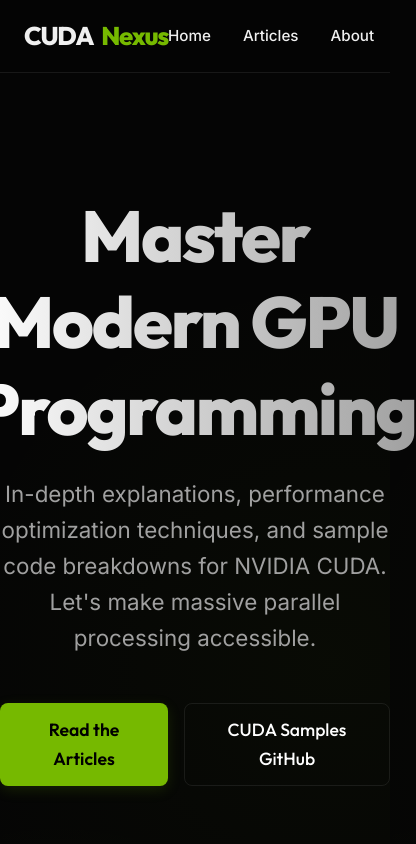
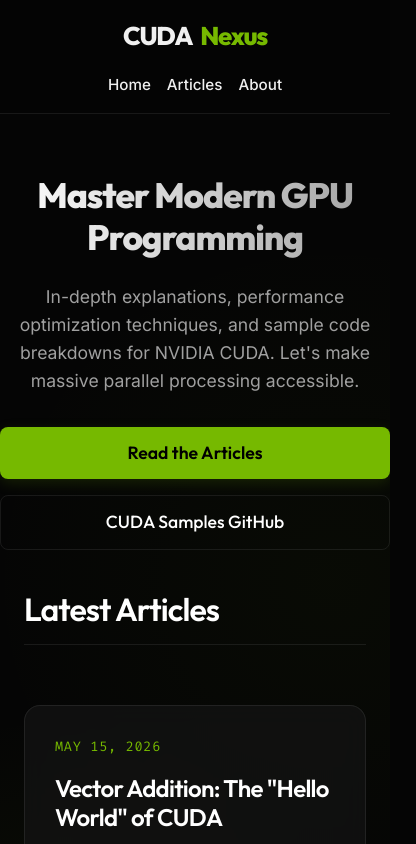
Before and after one commit to bkdhorajiya/cuda-nexus-blog, a Next.js app: page / in a window 390 px wide. Shown: the top 844 px of the page, 416 px wide, since content can reach past the window. Built offline with nearby package versions, Linux system fonts and the light colour scheme.

Commit message:
Enhance mobile responsiveness

```diff
--- a/app/globals.css
+++ b/app/globals.css
@@ -233,3 +233,49 @@
 .post-card-link:hover {
   gap: 12px;
 }
+
+/* Mobile Responsiveness Improvements */
+@media (max-width: 768px) {
+  .hero-section {
+    padding: 60px 0 40px;
+  }
+
+  .hero-title {
+    font-size: 2.5rem;
+  }
+
+  .hero-subtitle {
+    font-size: 1.1rem;
+    margin-bottom: 32px;
+  }
+
+  .nav-container {
+    flex-direction: column;
+    height: auto;
+    padding: 16px 0;
+    gap: 16px;
+  }
+
+  .nav-links {
+    gap: 16px;
+    width: 100%;
+    justify-content: center;
+  }
+
+  .hero-section > div {
+    flex-direction: column;
+    width: 100%;
+  }
+
+  .btn-primary, .btn-secondary {
+    width: 100%;
+  }
+
+  .post-grid {
+    grid-template-columns: 1fr;
+  }
+
+  h1 {
+    font-size: 2.2rem !important;
+  }
+}
```
